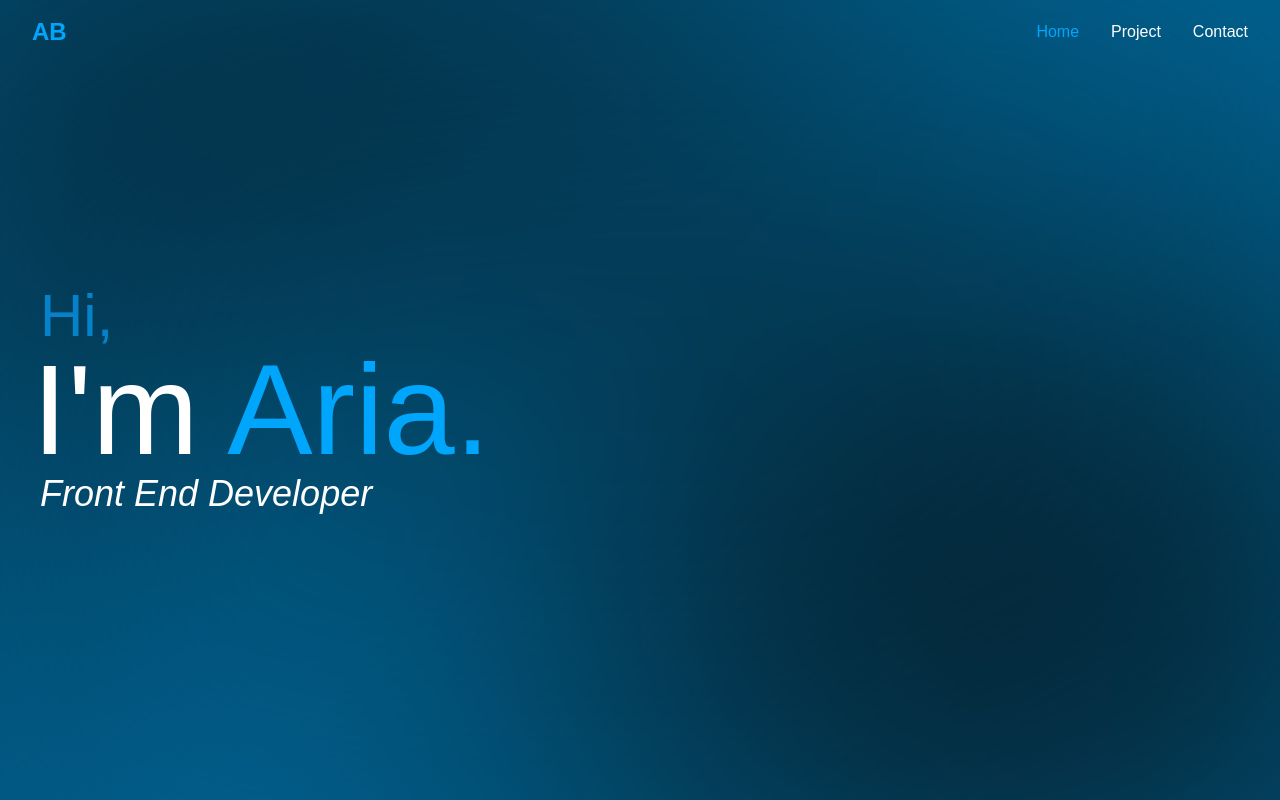
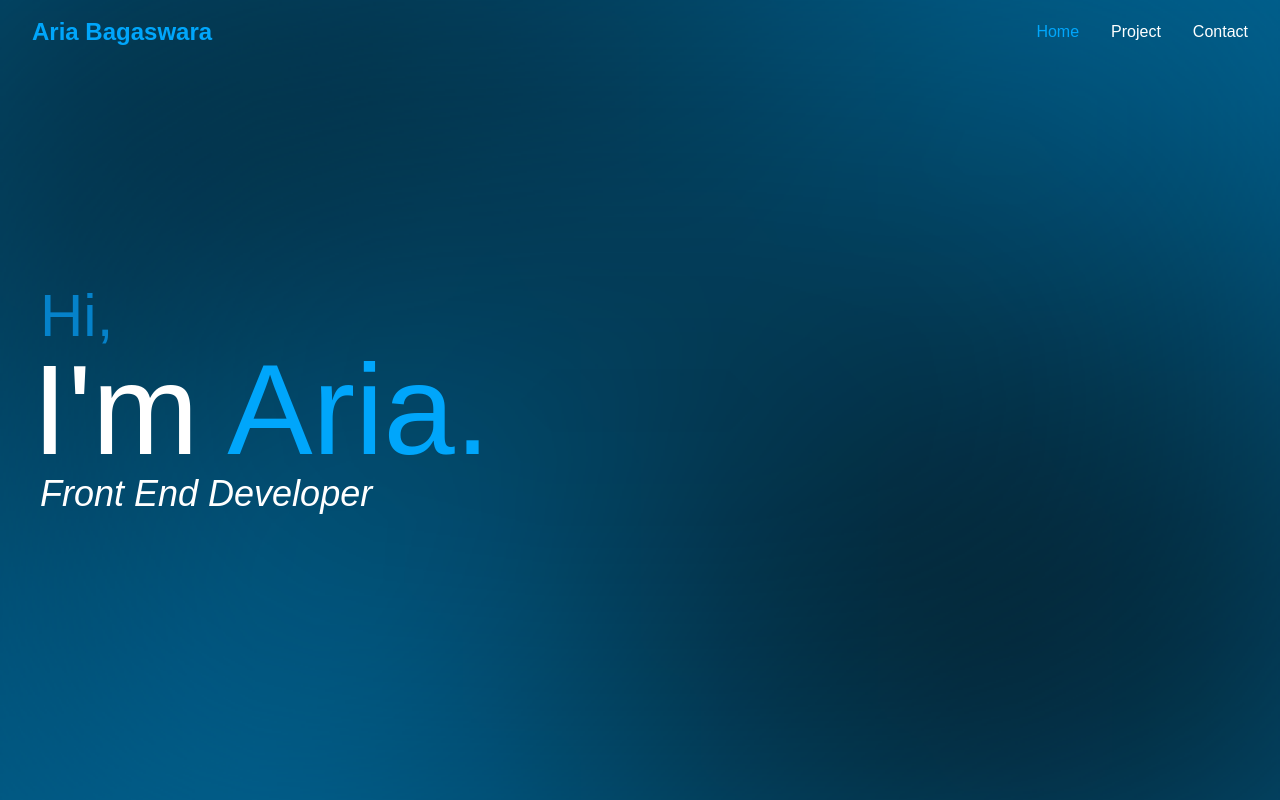
Before and after one commit to ariabagaswara23/portfolio, a Next.js app: page / in a window 1280 px wide. Built offline with nearby package versions, Linux system fonts and the light colour scheme.

Commit message:
check git

```diff
--- a/src/components/organism/Navbar.tsx
+++ b/src/components/organism/Navbar.tsx
@@ -47,7 +47,7 @@ const Navbar: React.FC = () => {
               className="text-2xl font-bold cursor-pointer text-[#00A6FB]"
               onClick={() => handleNavigation("/")}
             >
-              AB
+              Aria Bagaswara
             </span>
           </div>
 
```
